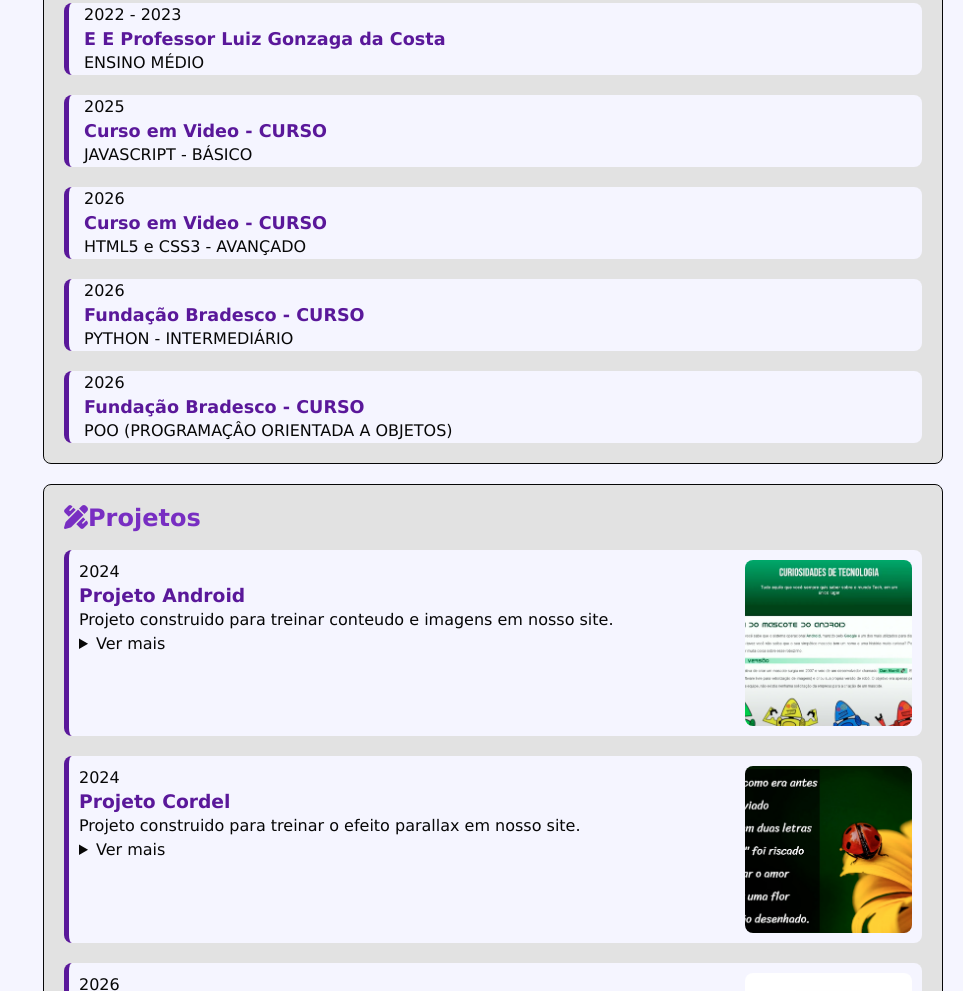
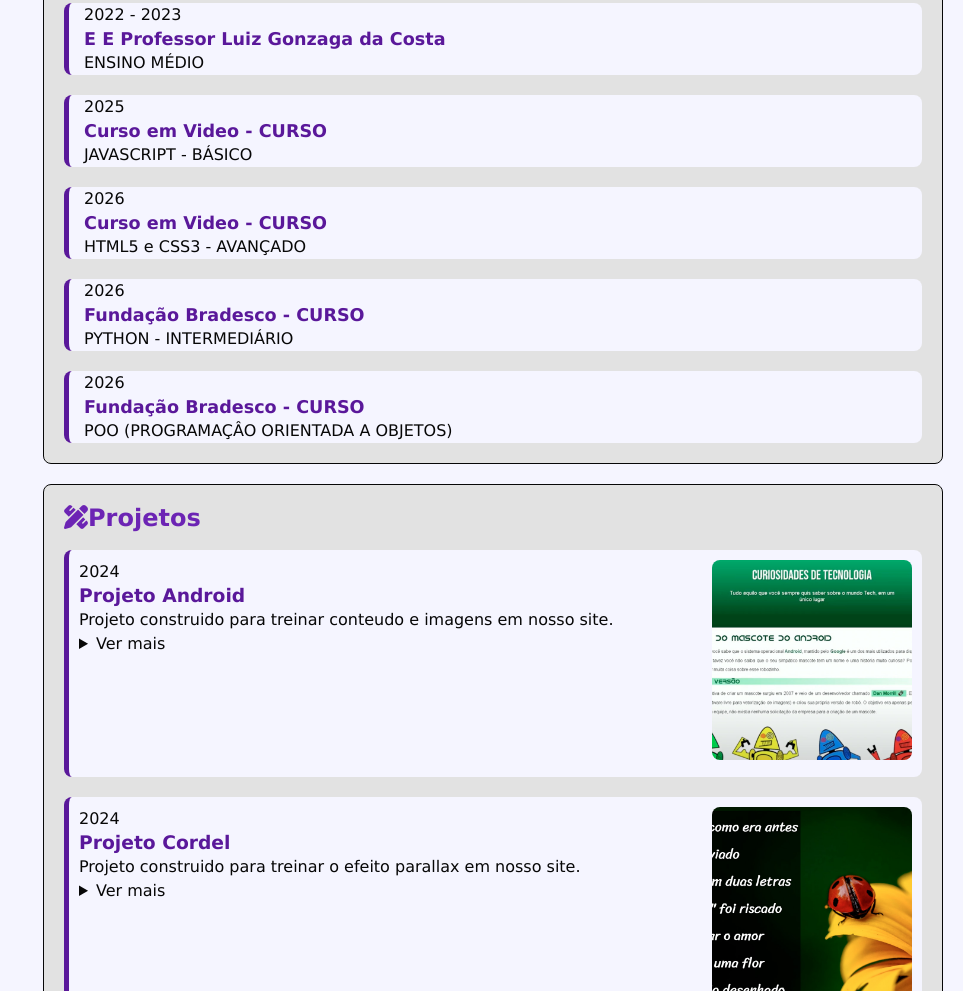
Before and after one commit to Devsantosz/Portfolio, a plain HTML site: page index.html in a window 1280 px wide. Shown: the part 1809-2800 px from the top of the page, without its empty margins (317-1280 px from the left). Drawn offline with Linux system fonts and the light colour scheme; files whose address does not match are found by name.

Commit message:
hover - adicionando hover com link direcional

```diff
--- a/index.html
+++ b/index.html
@@ -240,7 +240,9 @@
             <h2><i class="fa-solid fa-pen-ruler"></i>Projetos</h2>
             <div id="projetos-container">
                     <div class="projeto">
+                         <a href="#welcome">
                             <img src="src/image/port.png" alt="projeto 1" class="foto">
+                         </a>
                         <div class="projeto-info">
                             <p class="periodo">
                                 2026
@@ -261,7 +263,10 @@
                         </div>
                     </div>
                     <div class="projeto">
+                        <a href="https://github.com/Devsantosz/Calculadora-Python" target="_blank"
+                                        rel="nofollow">
                             <img src="src/image/calculadora.png" alt="projeto 1" class="foto">
+                        </a>
                         <div class="projeto-info">
                             <p class="periodo">
                                 2026
@@ -282,7 +287,9 @@
                         </div>
                     </div>
                     <div class="projeto">
+                        <a href="https://devsantosz.github.io/Projeto-Cordal/" target="_blank" rel="nofollow" >
                             <img src="src/image/projeto-02-cordel.jpg" alt="projeto 2" class="foto">
+                        </a>
                         <div class="projeto-info">
                             <p class="periodo">
                                 2024
@@ -303,7 +310,9 @@
                         </div>
                     </div>
                     <div class="projeto">
+                        <a href="https://devsantosz.github.io/projeto-android/" target="_blank" rel="nofollow" >
                             <img src="src/image/projeto-03-android.jpg" alt="projeto 3" class="foto">
+                        </a>
                         <div class="projeto-info">
                             <p class="periodo">
                                 2024
--- a/src/style/style.css
+++ b/src/style/style.css
@@ -19,7 +19,7 @@
   --texto: #070707;
   --texto-inverso: #ffffff;
   --destaque: #5a189a;
-  --destaque-inverso: #782ec2;
+  --destaque-inverso: #6c24b4;
   --fundo-card: #e2e2e2;
   --text-hover: #ff9900fa;
 }
@@ -437,7 +437,7 @@ article h2{
   cursor: pointer;
 }
 
-#projetos .foto{
+#projetos a .foto{
   width: 100%;
   aspect-ratio: 16/9;
   object-fit: cover;
@@ -498,9 +498,9 @@ footer a:hover{
     justify-content: space-between;
   }
 
-  #projetos-container .foto{
+  #projetos-container a .foto{
     aspect-ratio: 1 / 1;
-    max-width: 20%;
+    max-width: 100%;
     max-height: 200px;
   }
 
```
Lines whose indentation alone changed are shown as unchanged.
